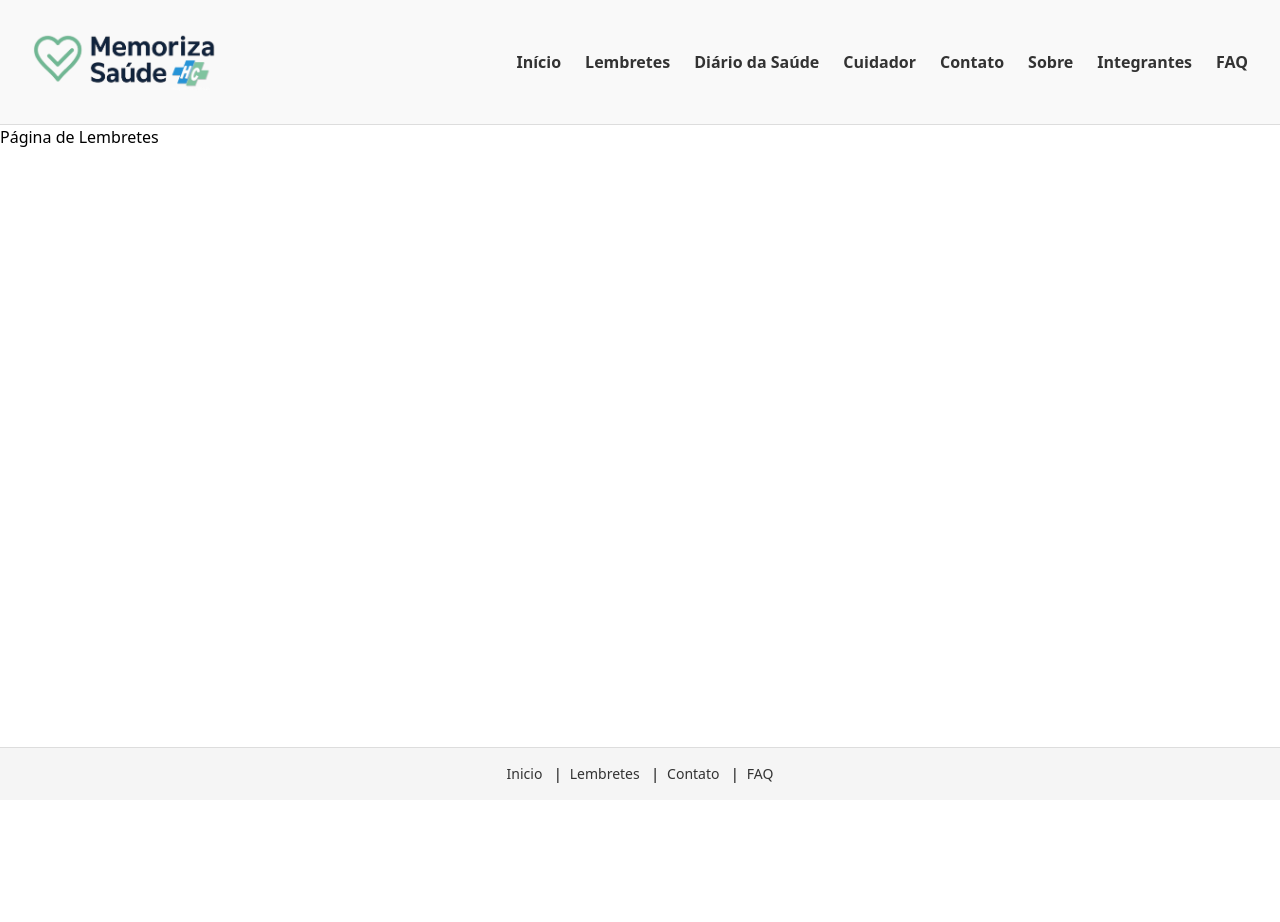
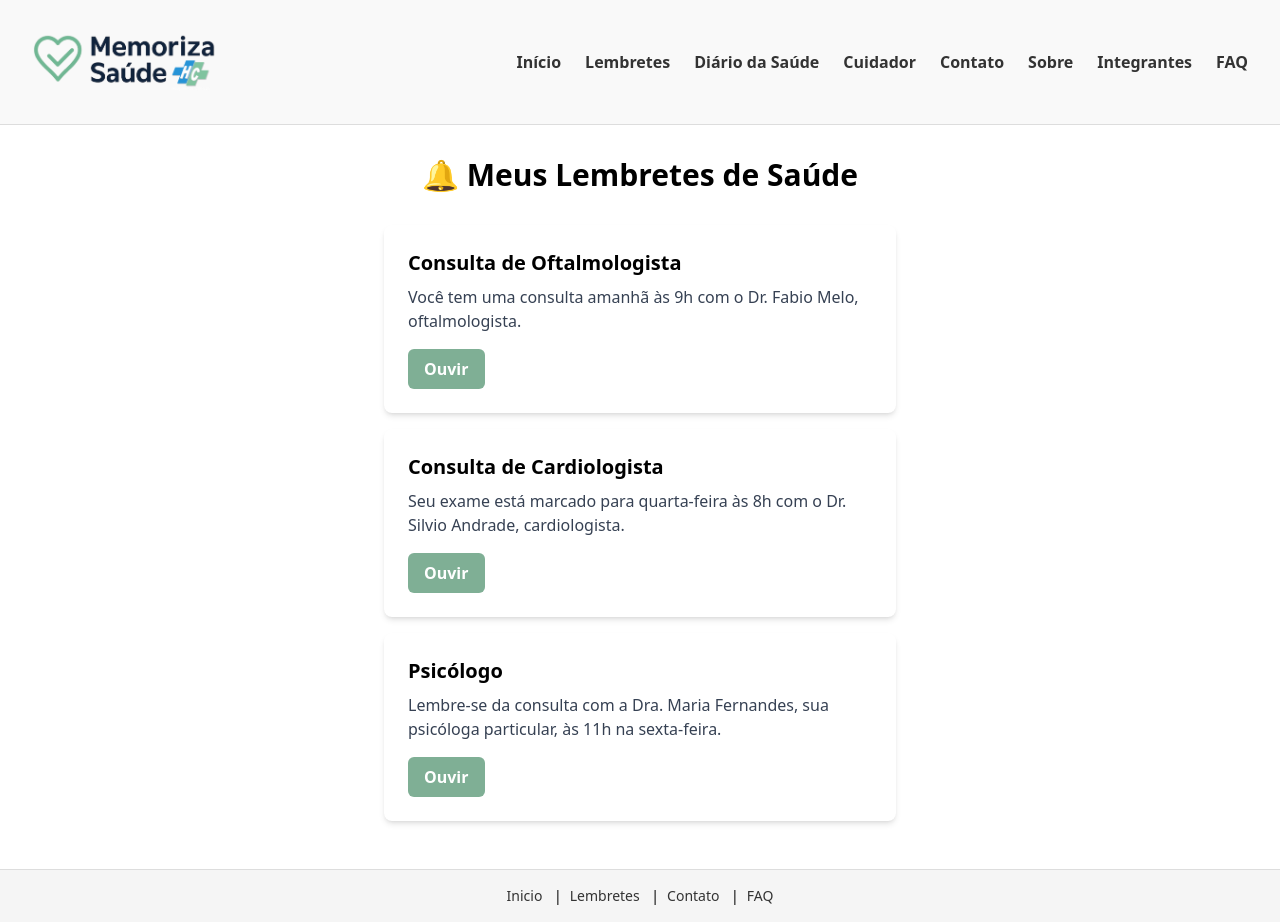
Before and after one commit to eduardomeloalbanese/MemorizaSaudeFront3, a React (Vite) app: page /lembretes in a window 1280 px wide. Before the commit the page ends 800 px from the top, so only its background shows below. Built offline with nearby package versions, Linux system fonts and the light colour scheme.

Commit message:
Feat: implementa a pagina de Lembretes

```diff
--- a/src/App.tsx
+++ b/src/App.tsx
@@ -6,9 +6,9 @@ import { Contato } from './pages/contato';
 import { FaqPage } from './pages/faq';
 import { DiarioPage } from './pages/diariosaude';
 import { HomePage } from './pages/HomePage';
+import { LembretesPage } from './pages/LembretesPage';
 
 
-const Lembretes = () => <h2>Página de Lembretes</h2>;
 const Cuidador = () => <h2>Página do Cuidador</h2>;
 
 const Sobre = () => <h2>Página Sobre</h2>;
@@ -20,7 +20,7 @@ function App() {
       <main className='flex-grow'>
       <Routes>
         <Route path="/" element={<HomePage />} />
-        <Route path="/lembretes" element={<Lembretes />} />
+        <Route path="/lembretes" element={<LembretesPage />} />
         <Route path="/diario-da-saude" element={<DiarioPage />} />
         <Route path="/cuidador" element={<Cuidador />} />
         <Route path="/contato" element={<Contato />} />
--- /dev/null
+++ b/src/pages/LembretesPage.tsx
@@ -0,0 +1,24 @@
+import { LembreteItem } from "../components/LembretesItem";
+
+export function LembretesPage() {
+  return (
+    <main className="flex flex-col items-center p-8">
+      <h1 className="text-3xl font-bold mb-8">🔔 Meus Lembretes de Saúde</h1>
+      <LembreteItem
+        id="lembrete1"
+        title="Consulta de Oftalmologista"
+        text="Você tem uma consulta amanhã às 9h com o Dr. Fabio Melo, oftalmologista."
+      />
+      <LembreteItem
+        id="lembrete2"
+        title="Consulta de Cardiologista"
+        text="Seu exame está marcado para quarta-feira às 8h com o Dr. Silvio Andrade, cardiologista."
+      />
+      <LembreteItem
+        id="lembrete3"
+        title="Psicólogo"
+        text="Lembre-se da consulta com a Dra. Maria Fernandes, sua psicóloga particular, às 11h na sexta-feira."
+      />
+    </main>
+  );
+}
```
